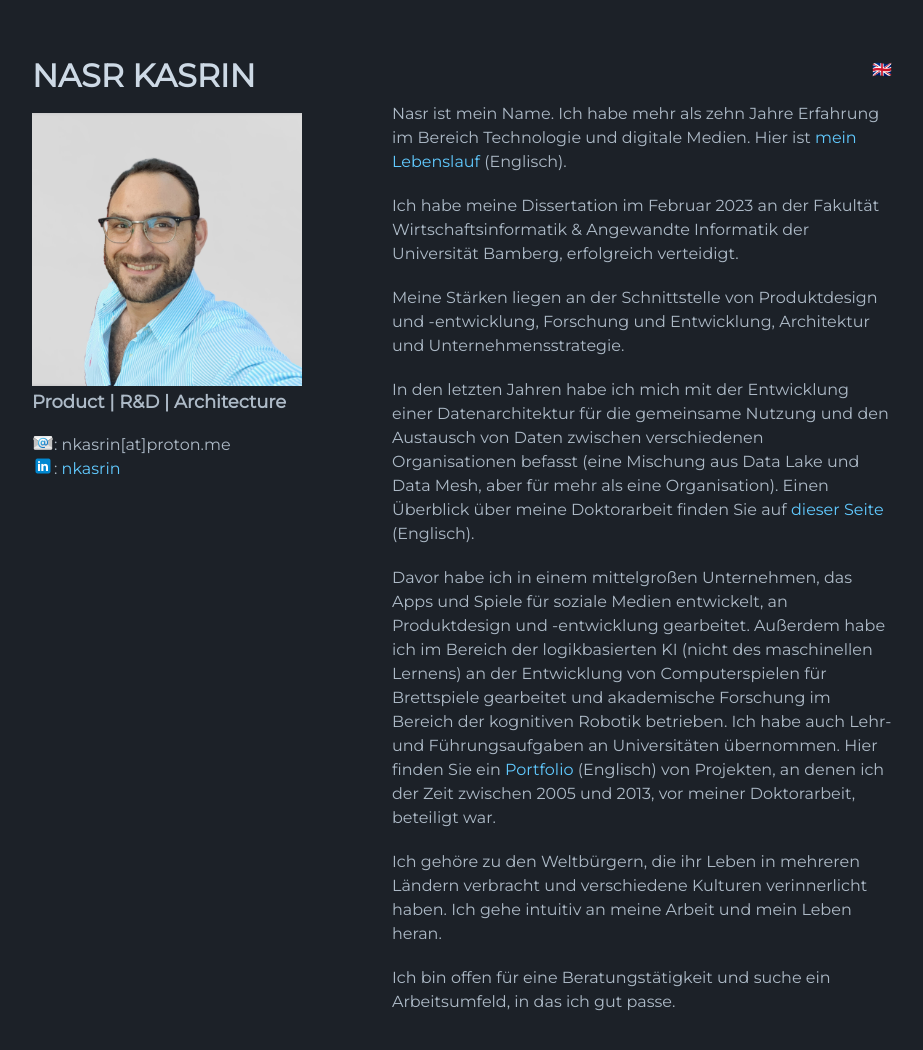
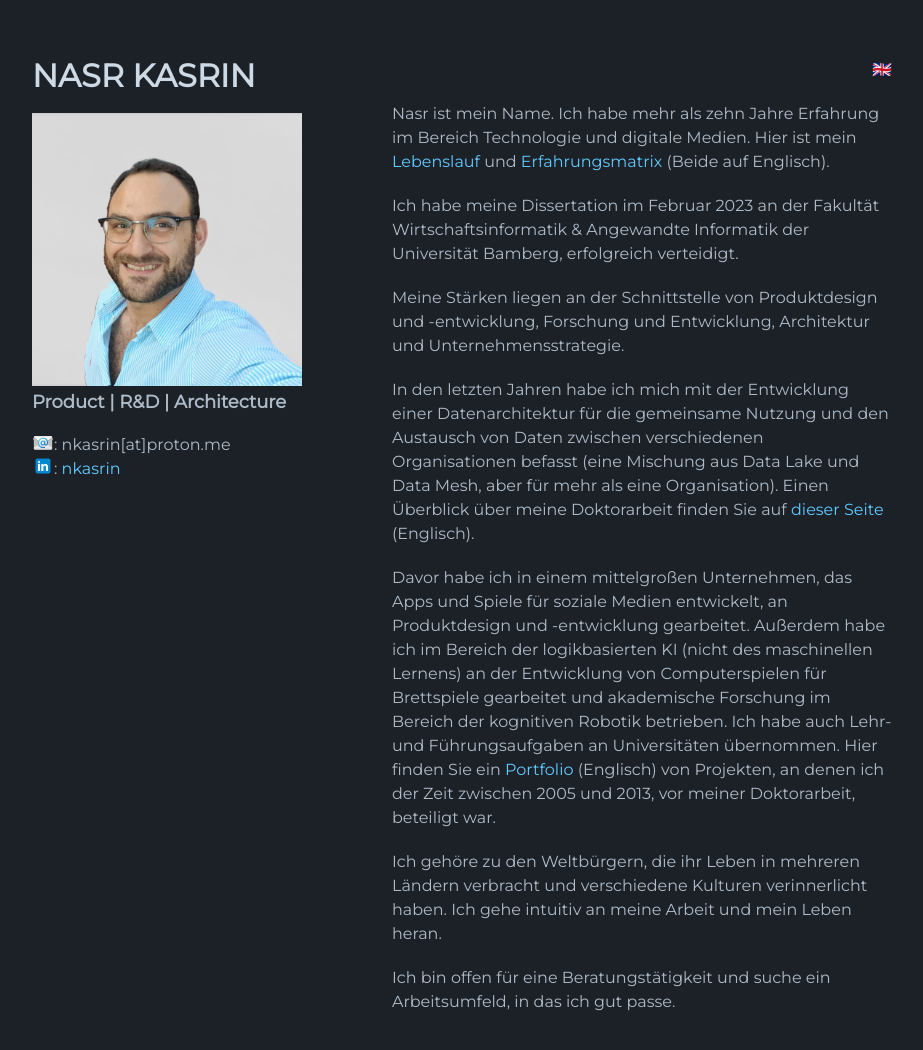
Before and after one commit to n42r/n42r.github.io, a Jekyll site: the page built from index_de.md, in a window 1280 px wide and 1084 px high. Shown: the top 1050 px of the window, without its empty margins (178-1101 px from the left). Built offline with Jekyll 4.4.1, drawn with Linux system fonts in a browser that asks for light colours; the repository's description, which GitHub fills in, is left out.

Commit message:
Update index_de.md
Txt

```diff
--- a/index_de.md
+++ b/index_de.md
@@ -4,7 +4,7 @@ layout: default
 
 <p style="text-align:right;"> <a href="index"> 🇬🇧 </a></p>
 
-Nasr ist mein Name. Ich habe mehr als zehn Jahre Erfahrung im Bereich Technologie und digitale Medien. Hier ist [mein Lebenslauf](assets/pdf/kasrin_resume_2023_04.pdf) (Englisch).
+Nasr ist mein Name. Ich habe mehr als zehn Jahre Erfahrung im Bereich Technologie und digitale Medien. Hier ist mein [Lebenslauf](assets/pdf/kasrin_resume_2023_04.pdf) und [Erfahrungsmatrix](matrix) (Beide auf Englisch).
 
 
 Ich habe meine Dissertation im Februar 2023 an der Fakultät Wirtschaftsinformatik & Angewandte Informatik der Universität Bamberg, erfolgreich verteidigt.
```
